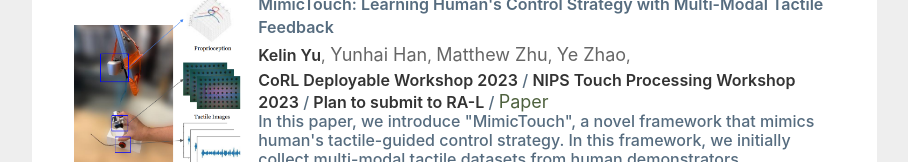
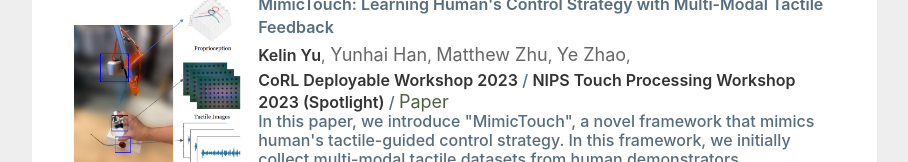
Before and after one commit to ColinYu1/ColinYu.github-io, a plain HTML site: page index.html in a window 1280 px wide. Shown: the part 487-649 px from the top of the page, without its empty margins (68-976 px from the left). Drawn offline with nearby package versions, Linux system fonts and the light colour scheme; a script that the page names is missing.

Commit message:
Update index.html

```diff
--- a/index.html
+++ b/index.html
@@ -198,8 +198,7 @@ a:hover{color:#566c7f}
                                 </h6>
                                 <p class="info">
                                     <span class="conference">CoRL Deployable Workshop 2023</span> /
-                                    <span class="conference">NIPS Touch Processing Workshop 2023</span> /
-                                    <span class="conference">Plan to submit to RA-L</span> /
+                                    <span class="conference">NIPS Touch Processing Workshop 2023 (Spotlight)</span> /
                                     <a href="https://arxiv.org/abs/2310.16917">Paper</a>
                                     <!-- <a href="https://eceseniordesign2022spring.ece.gatech.edu/sd22p37/">Website</a> / -->
                                     <!-- <a href="https://arxiv.org/abs/2302.03954">Paper</a> / -->
```
